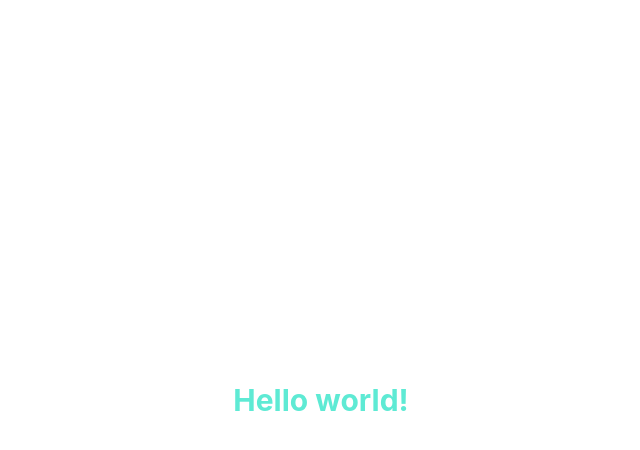
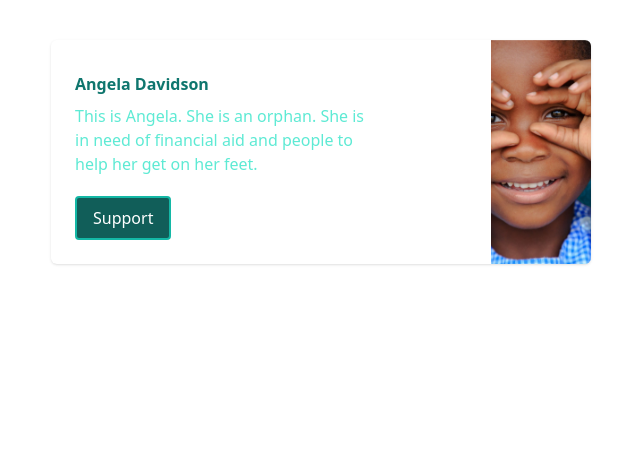
Before and after one commit to peteCoder/twitter_clone_nextJS, a Next.js app: page / in a window 1280 px wide. Shown: the top 450 px of the page, without its empty margins (319-959 px from the left). Built offline with nearby package versions, Linux system fonts and the light colour scheme.

Commit message:
second commit

```diff
--- /dev/null
+++ b/components/Sidebar.js
@@ -0,0 +1,17 @@
+import React from 'react'
+
+function Sidebar() {
+  return (
+      <div>
+        <h1 className="font-sans text-center md:text-left max-w-30 m-auto font-bold text-teal-700 my-2">Angela Davidson</h1>
+        <p className='md:max-w-[60%] text-teal-300 md:mr-auto text-center md:text-left'>
+            This is Angela. She is an orphan. She is in need of financial aid and people to help her get
+            on her feet.
+        </p>
+        <button className='bg-teal-800 text-white border-teal-500 border-2 inline-block px-4 py-2 rounded mt-5 hover:bg-white hover:text-teal-800 transition-color'>Support</button>
+      </div>
+
+  )
+}
+
+export default Sidebar
--- a/pages/index.js
+++ b/pages/index.js
@@ -1,12 +1,21 @@
 import Head from 'next/head';
 import Image from 'next/image';
-import styles from '../styles/Home.module.css';
+import Sidebar from '../components/Sidebar';
+import Baby from '../public/child.jpg';
 
 
 export default function Home() {
   return (
-    <h1 className="text-3xl hover:text-teal-300 hover:cursor-pointer font-bold md:flex md:justify-center h-[100vh] md:items-center">
-      Hello world!
-    </h1>
+    <>
+      <Head>
+        <title>Love</title>
+      </Head>
+      <div className="flex m-10 shadow flex-col-reverse max-w-[200px] md:flex-row p-6 relative md:max-w-[540px] mx-auto  overflow-hidden rounded-md">
+        <Sidebar />
+        <img className='md:object-cover h-[90px] mx-auto max-w-[90px] md:max-w-[200px] rounded-[50%] md:rounded-none md:absolute md:top-0 md:right-0 md:h-full ' src="/child.jpg" alt="baby" width={100} height={100}/>
+      </div>
+    </>
+
+
   )
 }
--- a/styles/globals.css
+++ b/styles/globals.css
@@ -1,23 +1,3 @@
 @tailwind base;
 @tailwind components;
 @tailwind utilities;
-
-
-
-
-html,
-body {
-  padding: 0;
-  margin: 0;
-  font-family: -apple-system, BlinkMacSystemFont, Segoe UI, Roboto, Oxygen,
-    Ubuntu, Cantarell, Fira Sans, Droid Sans, Helvetica Neue, sans-serif;
-}
-
-a {
-  color: inherit;
-  text-decoration: none;
-}
-
-* {
-  box-sizing: border-box;
-}
```
Also changed, not shown: public/child.jpg (added).
